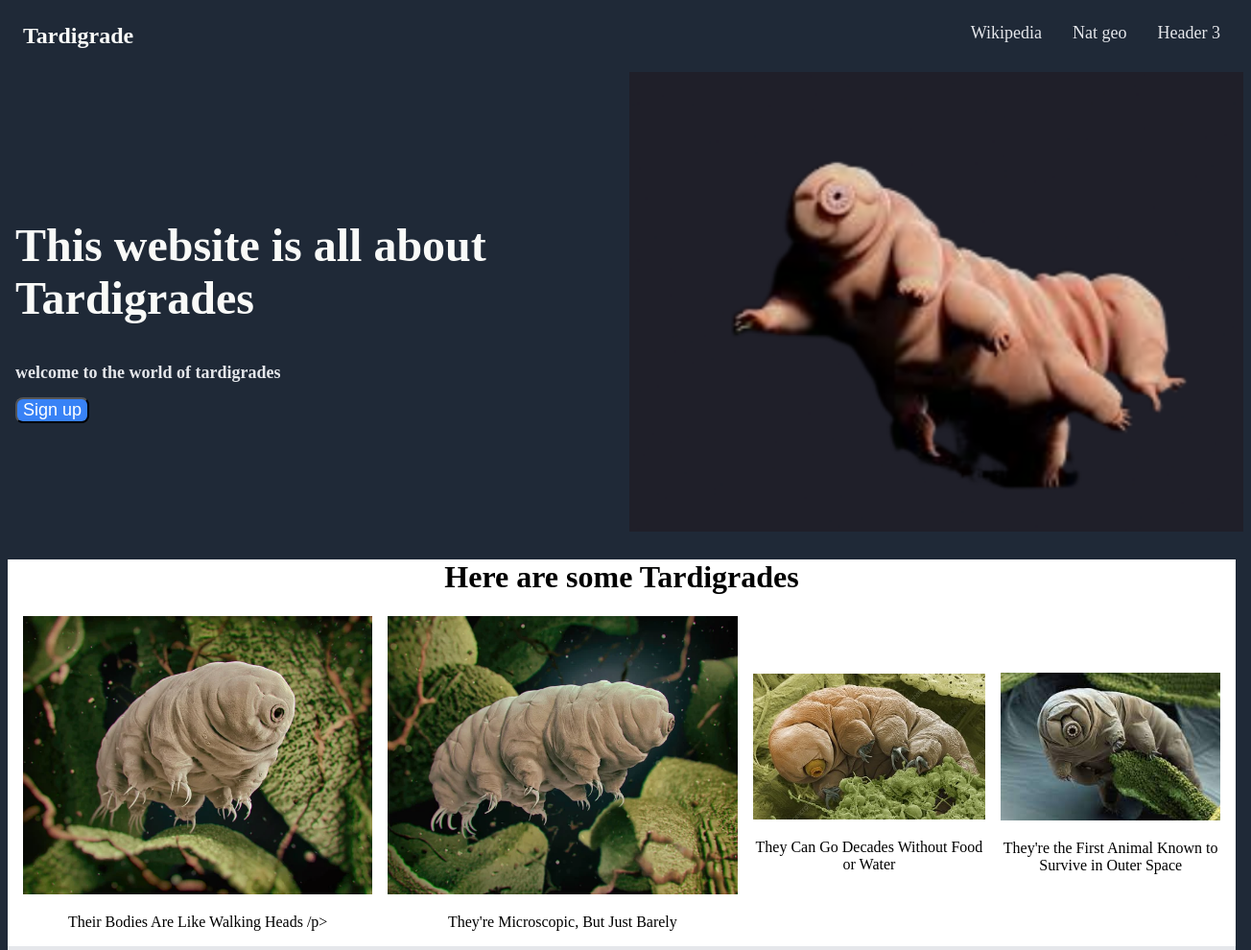
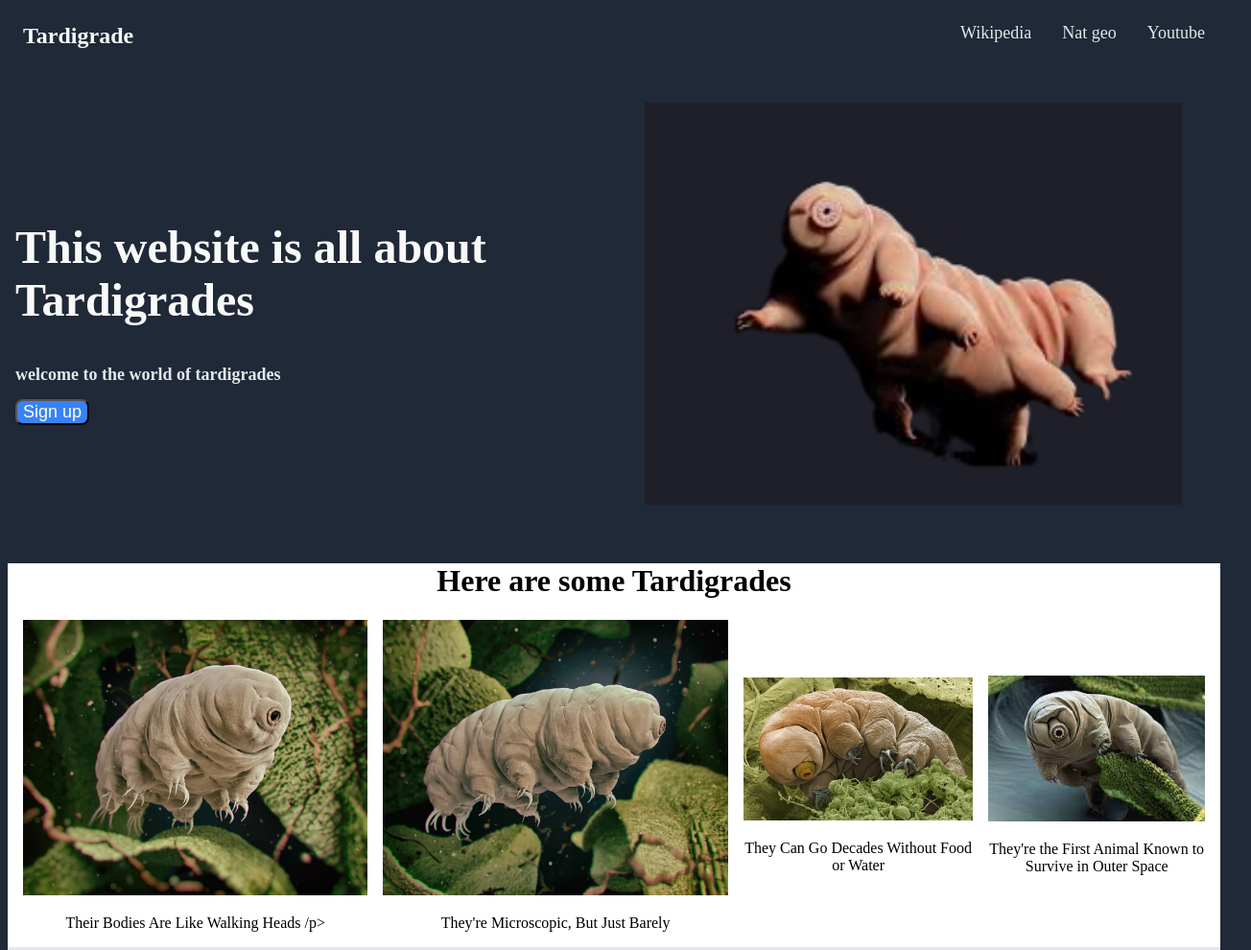
Before and after one commit to AmalRaghk/Tardigrade, a plain HTML site: page index.html in a window 1280 px wide. Shown: the top 990 px of the page at 96% size, 1304 px wide, since content can reach past the window. Drawn offline with Linux system fonts and the light colour scheme.

Commit message:
project started on 24/6/23 optimized

```diff
--- a/index.css
+++ b/index.css
@@ -1,6 +1,5 @@
 
 body{
-    width: 100%;
     background-color: #1f2937;
 }
 header{
@@ -22,23 +21,28 @@ header a{
 .options{
 
     display: flex;
-
+    justify-content: flex-end;
 }
 article{
    padding: 0.5rem;
-    width: 100%;
+    width:fit-content;
     display: flex;
     flex-direction: row;
     align-items: center;
+    flex: 1;
+
+
 }
 article img{
-    width: 50%;
-    height: auto;
+    width:35%;
+    height:min-content;
     flex-grow: 1;
   flex-shrink: 0.5;
+  padding: 2rem;
 }
 .landscape{
     width: 50%;
+
 }
 
 .landscape h1{
--- a/index.html
+++ b/index.html
@@ -18,7 +18,7 @@
           href="https://www.google.com/url?sa=t&rct=j&q=&esrc=s&source=web&cd=&cad=rja&uact=8&ved=2ahUKEwi-1N3Vltz_AhUkV2wGHTYgAP8QFnoECE8QAQ&url=https%3A%2F%2Fwww.nationalgeographic.com%2Fanimals%2Finvertebrates%2Ffacts%2Ftardigrades-water-bears&usg=AOvVaw0vPGOmVdpyrp8qp5J_a71Z&opi=89978449"
           >Nat geo</a
         >
-        <a>Header 3</a>
+        <a>Youtube</a>
       </div>
     </header>
     <article>
```
